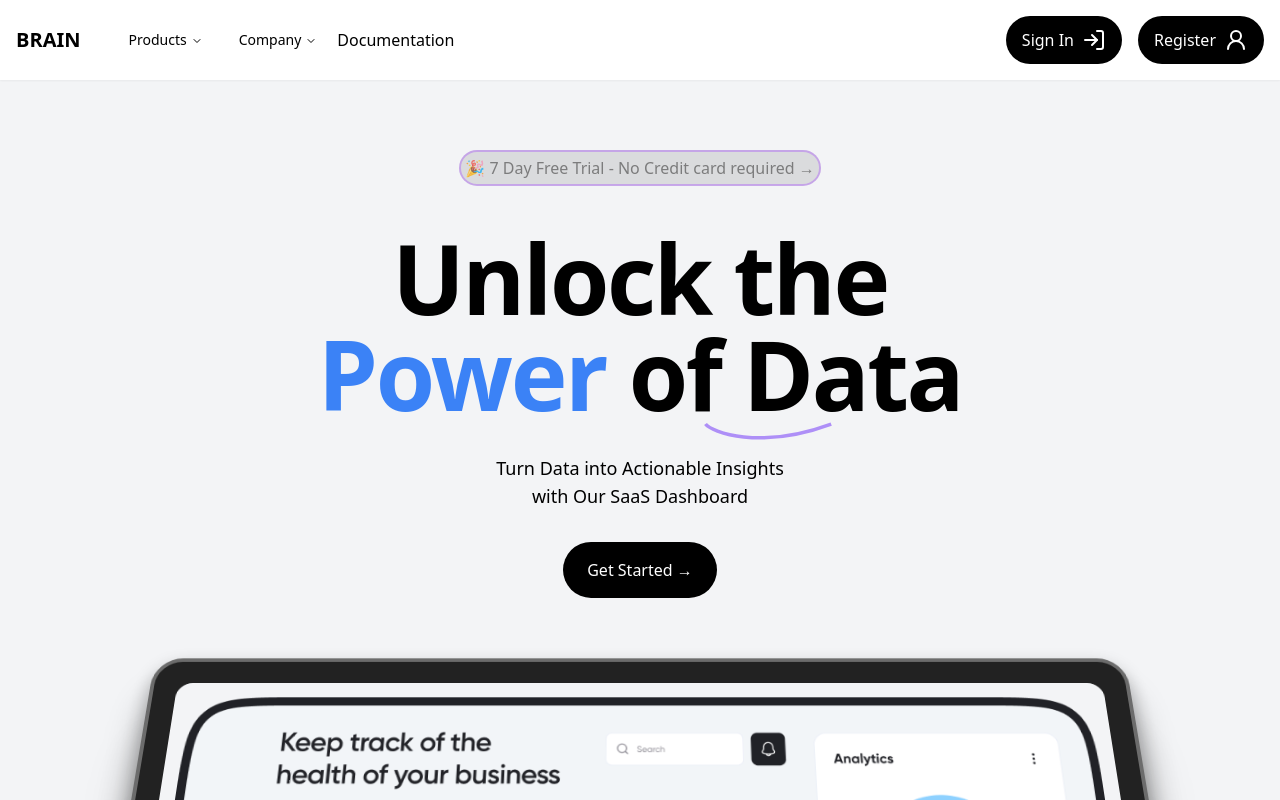
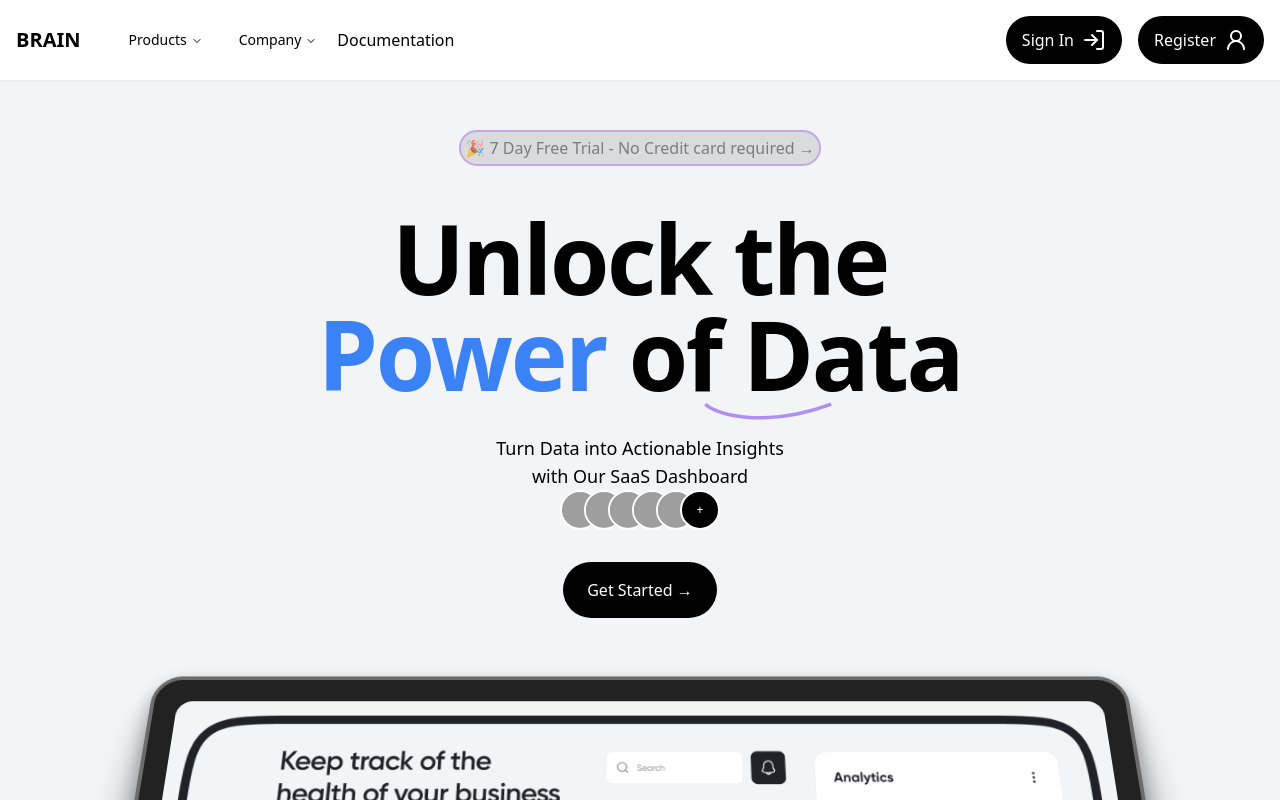
Before and after one commit to Parthakashyap/GITCS-LP, a React (Vite) app: page / in a window 1280 px wide. Shown: the top 800 px of the page. Built offline with nearby package versions, Linux system fonts and the light colour scheme; grey boxes are pictures that could not be loaded.

Commit message:
add border beams in mobile view

```diff
--- a/src/components/body.tsx
+++ b/src/components/body.tsx
@@ -31,11 +31,11 @@ const Body: React.FC = () => {
           </button>
         </div>
 
-        <BorderBeam/>
-          <div className="relative w-[90%] mx-auto mt-8">
-            <img src={landingImage} alt="hero" className="w-full" />
-            <div className="absolute inset-x-0 bottom-0 h-[50%] rounded-xl bg-gradient-to-t from-black to-transparent"></div>
-          </div>
+        <div className="relative w-[90%] mx-auto mt-8">
+          <img src={landingImage} alt="hero" className="w-full" />
+          <div className="absolute inset-x-0 bottom-0 h-[50%] rounded-3xl bg-gradient-to-t from-black to-transparent"></div>
+          <BorderBeam className=" rounded-3xl" />
+        </div>
       </div>
       <div className="hidden sm:block">
         <HeroScrollDemo />
--- /dev/null
+++ b/src/components/magicui/avatar.tsx
@@ -0,0 +1,36 @@
+import { cn } from "../../libs/utils";
+
+interface AvatarCirclesProps {
+  className?: string;
+  numPeople?: number;
+  avatarUrls: string[];
+}
+
+const AvatarCircles = ({
+  numPeople,
+  className,
+  avatarUrls,
+}: AvatarCirclesProps) => {
+  return (
+    <div className={cn("z-10 flex -space-x-4 rtl:space-x-reverse", className)}>
+      {avatarUrls.map((url, index) => (
+        <img
+          key={index}
+          className="h-10 w-10 rounded-full border-2 border-white dark:border-gray-800"
+          src={url}
+          width={40}
+          height={40}
+          alt={`Avatar ${index + 1}`}
+        />
+      ))}
+      <a
+        className="flex h-10 w-10 items-center justify-center rounded-full border-2 border-white bg-black text-center text-xs font-medium text-white hover:bg-gray-600 dark:border-gray-800 dark:bg-white dark:text-black"
+        href=""
+      >
+        +{numPeople}
+      </a>
+    </div>
+  );
+};
+
+export default AvatarCircles;
--- a/src/components/magicui/border-beam.tsx
+++ b/src/components/magicui/border-beam.tsx
@@ -14,9 +14,9 @@ interface BorderBeamProps {
 export const BorderBeam = ({
   className,
   size = 200,
-  duration = 15,
+  duration = 10,
   anchor = 90,
-  borderWidth = 1.5,
+  borderWidth = 4.5,
   colorFrom = "#ffaa40",
   colorTo = "#9c40ff",
   delay = 0,
--- a/src/components/ui/container-scroll-animation-component.tsx
+++ b/src/components/ui/container-scroll-animation-component.tsx
@@ -1,9 +1,17 @@
 "use client";
 
 import AnimatedShinyText from "../animated-introduction";
+import AvatarCircles from "../magicui/avatar";
 import { ContainerScroll } from "./container-scroll-animation";
 
 export function HeroScrollDemo() {
+  const avatarUrls = [
+    "https://picsum.photos/id/10/300/300",
+    "https://picsum.photos/id/11/300/300",
+    "https://picsum.photos/id/12/300/300",
+    "https://picsum.photos/id/13/300/300",
+    "https://picsum.photos/id/14/300/300",
+  ];
   return (
     <div className="flex flex-col overflow-hidden">
       <ContainerScroll
@@ -13,7 +21,6 @@ export function HeroScrollDemo() {
               <div className="bg-black/10 p-1 mb-11 border-2 border-purple-500/40 rounded-full">
                 <AnimatedShinyText children="🎉 7 Day Free Trial - No Credit card required 	&rarr;" />
               </div>
-
             </div>
             <h1 className="text-8xl font-bold text-center tracking-tight">
               Unlock the
@@ -28,6 +35,9 @@ export function HeroScrollDemo() {
               Turn Data into Actionable Insights <br />
               with Our SaaS Dashboard
             </p>
+            <div className="flex justify-center items-center">
+              <AvatarCircles avatarUrls={avatarUrls} />
+            </div>
             <button className="mt-8 mb-24 bg-black text-white py-4 px-6 rounded-full">
               Get Started &rarr;
             </button>
```
